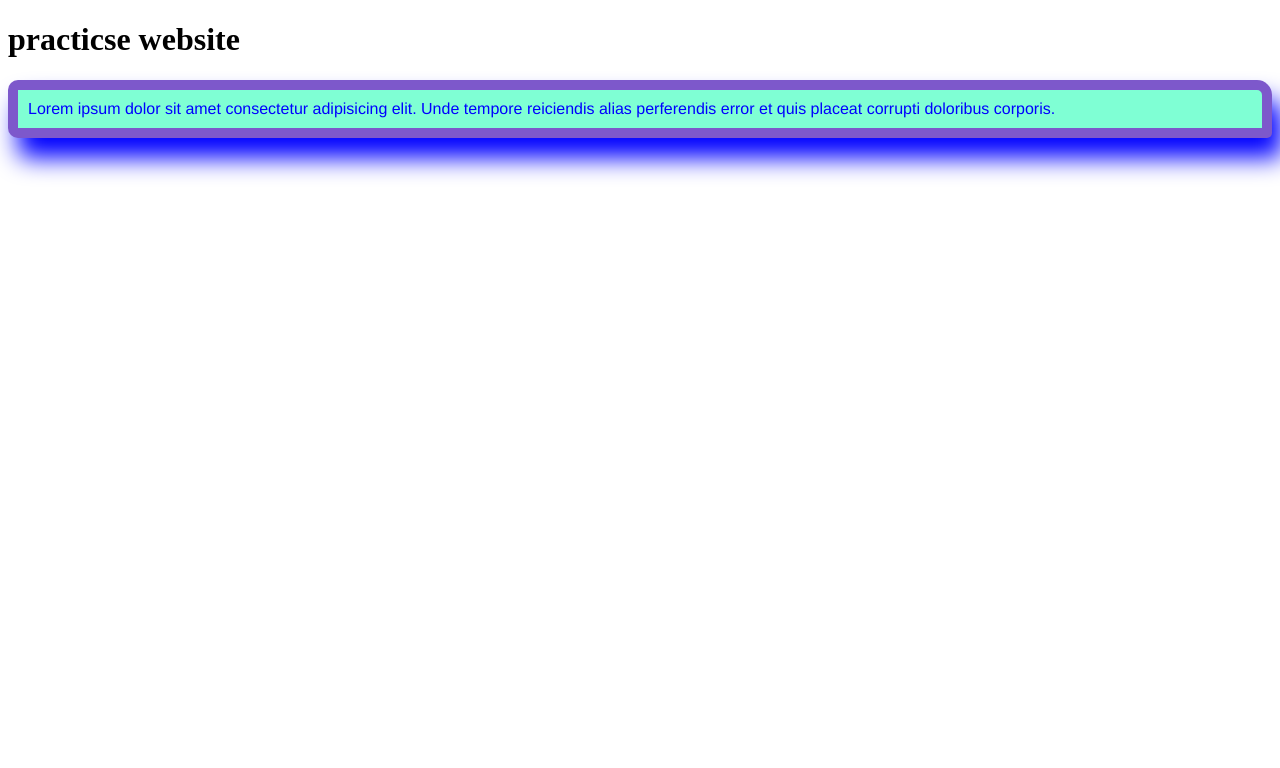
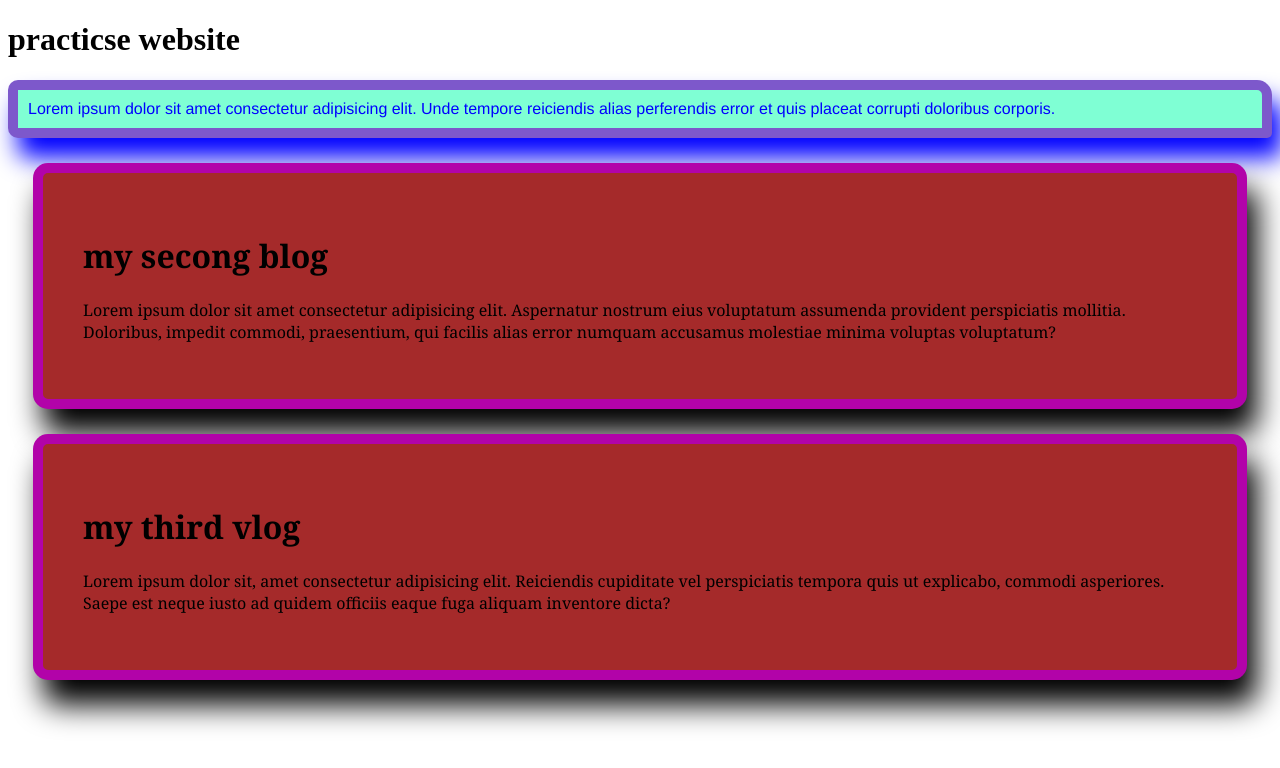
Before and after one commit to soumen01xninja/My-first-github-, a plain HTML site: page index.html in a window 1280 px wide. Drawn offline with Linux system fonts and the light colour scheme.

Commit message:
added ny second and third vlog

```diff
--- a/index.html
+++ b/index.html
@@ -9,5 +9,8 @@
 <body>
     <h1>practicse website</h1>
     <p class="soumen">Lorem ipsum dolor sit amet consectetur adipisicing elit. Unde tempore reiciendis alias perferendis error et quis placeat corrupti doloribus corporis.</p>
+    <div class="sourve"><h1> my secong blog</h1>
+    <p>Lorem ipsum dolor sit amet consectetur adipisicing elit. Aspernatur nostrum eius voluptatum assumenda provident perspiciatis mollitia. Doloribus, impedit commodi, praesentium, qui facilis alias error numquam accusamus molestiae minima voluptas voluptatum?</p></div>
+    <div class="sourve"><h1>my third vlog</h1><p>Lorem ipsum dolor sit, amet consectetur adipisicing elit. Reiciendis cupiditate vel perspiciatis tempora quis ut explicabo, commodi asperiores. Saepe est neque iusto ad quidem officiis eaque fuga aliquam inventore dicta?</p> </div>
 </body>
 </html>
--- a/style/design.css
+++ b/style/design.css
@@ -6,5 +6,14 @@
     border: 10px solid rgba(125, 47, 202, 0.801);
     box-shadow: 10px 20px 25px;
     border-radius: 10px 15px 5px 10px;
-
 }
+.sourve,.joy{
+    font-family: Cambria, Cochin, Georgia, Times, 'Times New Roman', serif;
+    border: 10px solid rgba(180, 0, 180, 0.925);
+    border-radius: 15px;
+    background-color: brown;
+    padding: 20px;
+    box-shadow: 10px 25px 30px;
+    padding: 40px;
+    margin: 25px;
+}
```
